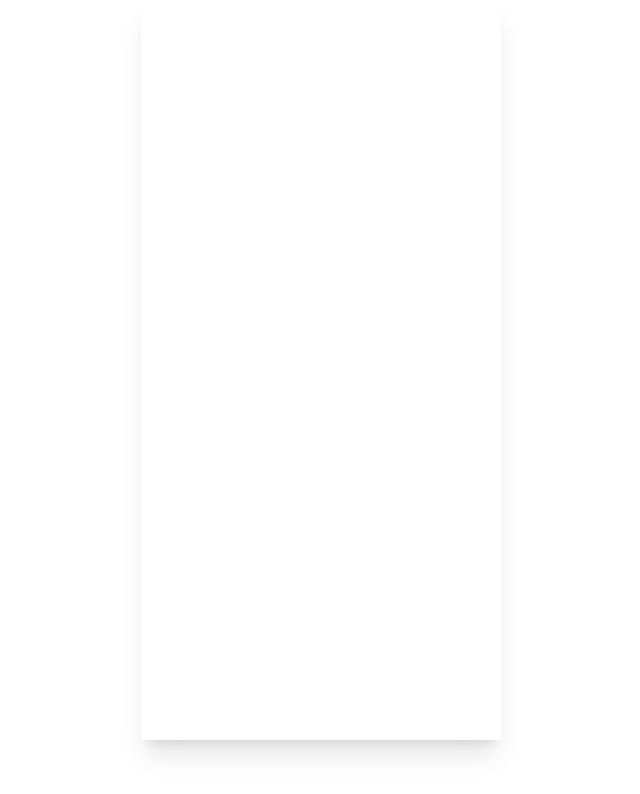
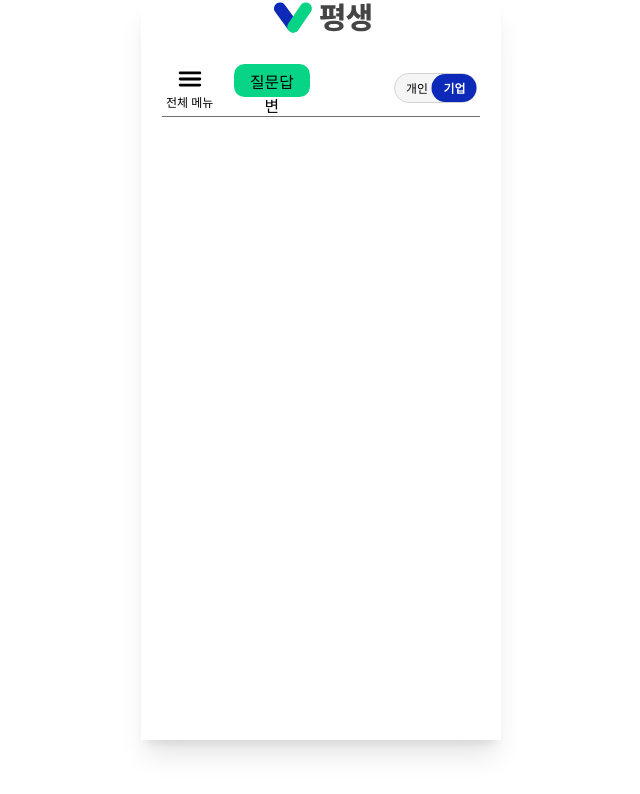
Before and after one commit to PyeongSaeng/PyeongSaeng-FE, a React (Vite) app: page /company in a window 1280 px wide. Shown: the top 794 px of the page, without its empty margins (319-959 px from the left). Built offline with nearby package versions, Linux system fonts and the light colour scheme; a web font is replaced by a local one.

Commit message:
feat: 토글 css 수정

```diff
--- /dev/null
+++ b/src/pages/Company/CompanyHomePage.tsx
@@ -0,0 +1,11 @@
+import Topbar from '../../shared/components/topbar/Topbar';
+
+const CompanyHomePage = () => {
+  return (
+    <div>
+      <Topbar></Topbar>
+    </div>
+  );
+};
+
+export default CompanyHomePage;
--- a/src/pages/Personal/HomePage.tsx
+++ b/src/pages/Personal/PersonalHomePage.tsx
@@ -1,7 +1,7 @@
 import Topbar from '../../shared/components/topbar/Topbar';
 import dummy1 from '../../shared/assets/popular-dummy1.png';
 
-const HomePage = () => {
+const PersonalHomePage = () => {
   return (
     <div className="text-[16px]">
       <Topbar>
@@ -38,4 +38,4 @@ const HomePage = () => {
   );
 };
 
-export default HomePage;
+export default PersonalHomePage;
--- a/src/routes/index.tsx
+++ b/src/routes/index.tsx
@@ -1,20 +1,21 @@
 import { Routes, Route } from 'react-router-dom';
 import JobRecommendationPage from '../pages/Personal/JobRecommendationPage';
 import JobDetailPage from '../pages/Personal/JobDetailPage';
-import HomePage from '../pages/Personal/HomePage';
+import PersonalHomePage from '../pages/Personal/PersonalHomePage';
 import LoginMainPage from '../pages/Personal/user/LoginMain';
 import SignIn from '../pages/Personal/user/signIn/SignIn';
 import SeniorSignIn from '../pages/Personal/user/signIn/Senior/SeniorSignIn';
 import CareSignIn from '../pages/Personal/user/signIn/Care/CareSignIn';
 import JobApplyPage from '../pages/Personal/JobApplyPage';
 import QuestionDetail from '../pages/Personal/QuestionDetailPage';
+import CompanyHomePage from '../pages/Company/CompanyHomePage';
 // import ExtraQuestionsPage from '../pages/Personal/ExtraQuestionsPage';
 
 const AppRoutes = () => {
   return (
     <Routes>
       {/* 개인 버전 */}
-      <Route path="/personal" element={<HomePage />}></Route>
+      <Route path="/personal" element={<PersonalHomePage />}></Route>
       <Route path="/personal/join" element={<SignIn />}></Route>
       <Route path="/personal/join/senior" element={<SeniorSignIn />}></Route>
       <Route path="/personal/join/guardian" element={<CareSignIn />}></Route>
@@ -49,7 +50,7 @@ const AppRoutes = () => {
       <Route path="/personal/my/seniors" element={<></>}></Route>
 
       {/* 기업버전 */}
-      <Route path="/company" element={<></>}></Route>
+      <Route path="/company" element={<CompanyHomePage />}></Route>
       <Route path="/company/join" element={<></>}></Route>
       <Route path="/company/login" element={<></>}></Route>
       <Route path="/company/jobs/create-form" element={<></>}></Route>
--- a/src/shared/components/topbar/ToggleButton.tsx
+++ b/src/shared/components/topbar/ToggleButton.tsx
@@ -1,21 +1,33 @@
 import { useState } from 'react';
 import clsx from 'clsx';
+import { useLocation, useNavigate } from 'react-router-dom';
 
 const ToggleButton = () => {
+  const location = useLocation();
+  const navigate = useNavigate();
+
+  const initialVersion: 'personal' | 'company' = location.pathname.startsWith(
+    '/company'
+  )
+    ? 'company'
+    : 'personal';
+
   const [toggleVersion, setToggleVersion] = useState<'personal' | 'company'>(
-    'personal'
+    initialVersion
   );
 
-  const goToPersonalVersion = () => setToggleVersion('personal');
-  const goToCompanyVersion = () => setToggleVersion('company');
+  const goToPersonalVersion = () => {
+    setToggleVersion('personal');
+    setTimeout(() => navigate('/personal'), 400);
+  };
+  const goToCompanyVersion = () => {
+    setToggleVersion('company');
+    setTimeout(() => navigate('/company'), 400);
+  };
 
   return (
     <div className="flex flex-row items-center">
-      <div
-        className={clsx(
-          'flex items-center justify-center relative w-[80.61px] h-[28px] rounded-[16px] outline outline-[1px] outline-[#D3D3D3] bg-[#F5F5F5]'
-        )}
-      >
+      <div className="flex items-center justify-center relative w-[80.61px] h-[28px] rounded-[16px] outline outline-[1px] outline-[#D3D3D3] bg-[#F5F5F5]">
         <div
           className={clsx(
             'absolute top-0 left-0 z-0 transition-transform duration-300 w-[44.12px] h-full rounded-[16px]',
```
